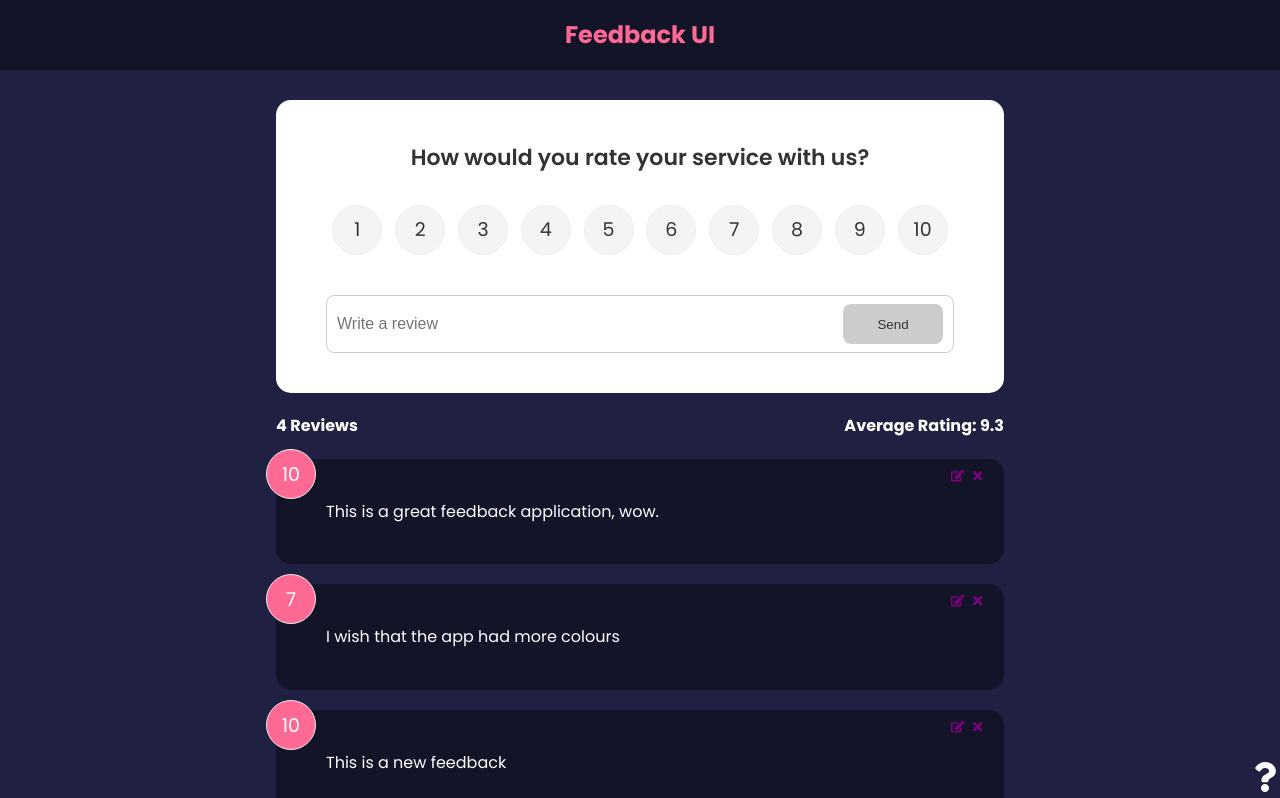
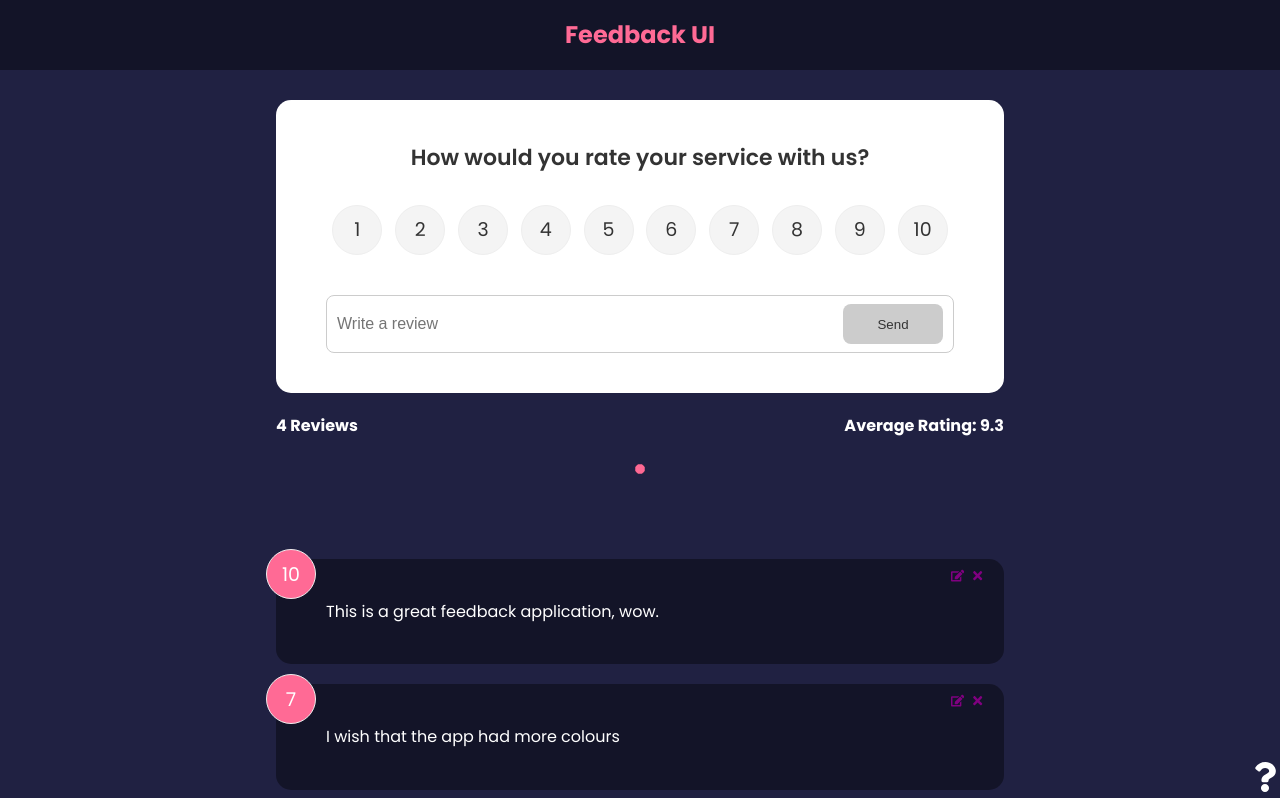
Before and after one commit to David-RMason/feedback-app, a React (Create React App) app: page / in a window 1280 px wide. Shown: the top 798 px of the page. Built offline with nearby package versions, Linux system fonts and the light colour scheme; data requests are answered from the project's data file.

Commit message:
Feat: Create loading spinner

```diff
--- a/src/components/FeedbackList/FeedbackList.jsx
+++ b/src/components/FeedbackList/FeedbackList.jsx
@@ -1,18 +1,22 @@
 import { motion, AnimatePresence } from "framer-motion";
 import { useContext } from "react";
 import FeedbackItem from "../FeedbackItem/FeedbackItem";
+import Spinner from "../shared/Spinner/Spinner";
 
 import FeedbackContext from "../../context/feedbackContext";
 
 export default function FeedbackList({ handleDelete }) {
-  const { feedback } = useContext(FeedbackContext);
+  const { feedback, isLoading } = useContext(FeedbackContext);
 
-  if (!feedback || feedback.length === 0) {
+  if (!isLoading && (!feedback || feedback.length === 0)) {
     return <p>No feedback given</p>;
   }
 
-  return (
+  return isLoading ? (
+    <Spinner />
+  ) : (
     <div className="feedback-list">
+      <Spinner />
       <AnimatePresence>
         {feedback.map((item, index) => (
           <motion.div
--- /dev/null
+++ b/src/components/shared/Spinner/Spinner.css
@@ -0,0 +1,5 @@
+.spinner {
+  display: block;
+  width: 100px;
+  margin: auto;
+}
--- /dev/null
+++ b/src/components/shared/Spinner/Spinner.jsx
@@ -0,0 +1,6 @@
+import spinnerGif from "../../assets/Spinner.gif";
+import "./Spinner.css";
+
+export default function Spinner() {
+  return <img src={spinnerGif} alt="Loading..." className="spinner" />;
+}
```
Also changed, not shown: public/manifest.json, src/components/assets/Spinner.gif (added), src/components/assets/loading_gray.gif (added).
